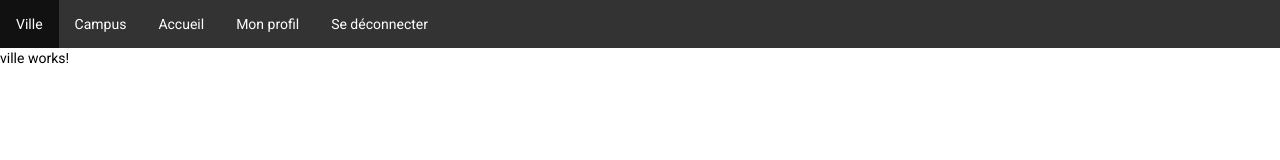
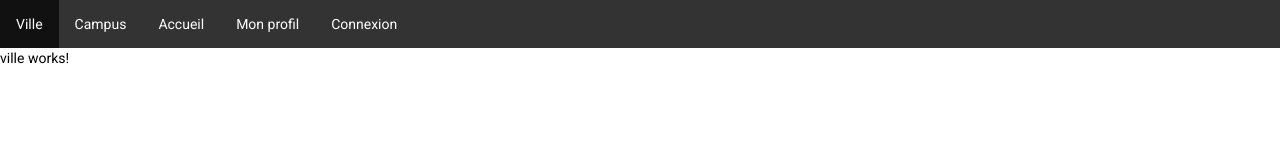
Before and after one commit to GRELET-Axel/front-angular-projet-web, an Angular app: page /ville in a window 1280 px wide. Shown: the top 160 px of the page. Built offline with nearby package versions, Linux system fonts and the light colour scheme.

Commit message:
Connexion

```diff
--- a/src/app/navbar/navbar.component.html
+++ b/src/app/navbar/navbar.component.html
@@ -4,5 +4,5 @@
     <li><a href="campus">Campus</a></li>
     <li><a href="accueil">Accueil</a></li>
     <li><a href="profil">Mon profil</a></li>
-    <li><a href="connexion">Se déconnecter</a></li>
+    <li><a href="connexion">Connexion</a></li>
   </ul>
```
